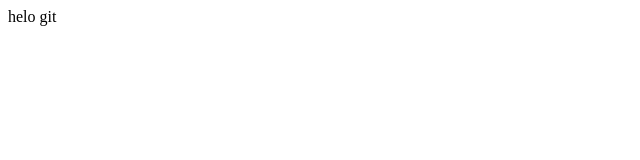
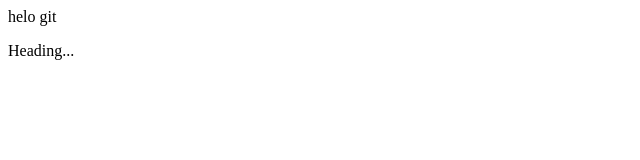
Before and after one commit to Akshay-kushwaha-1/Akshay-kushwaha-1, a plain HTML site: page index.html in a window 1280 px wide. Shown: the full height of the page, 0-640 px from the left. Drawn offline with Linux system fonts and the light colour scheme.

Commit message:
add new feature

```diff
--- a/index.html
+++ b/index.html
@@ -1 +1,2 @@
 <p>helo git </p>
+<h>Heading...</h>
```
